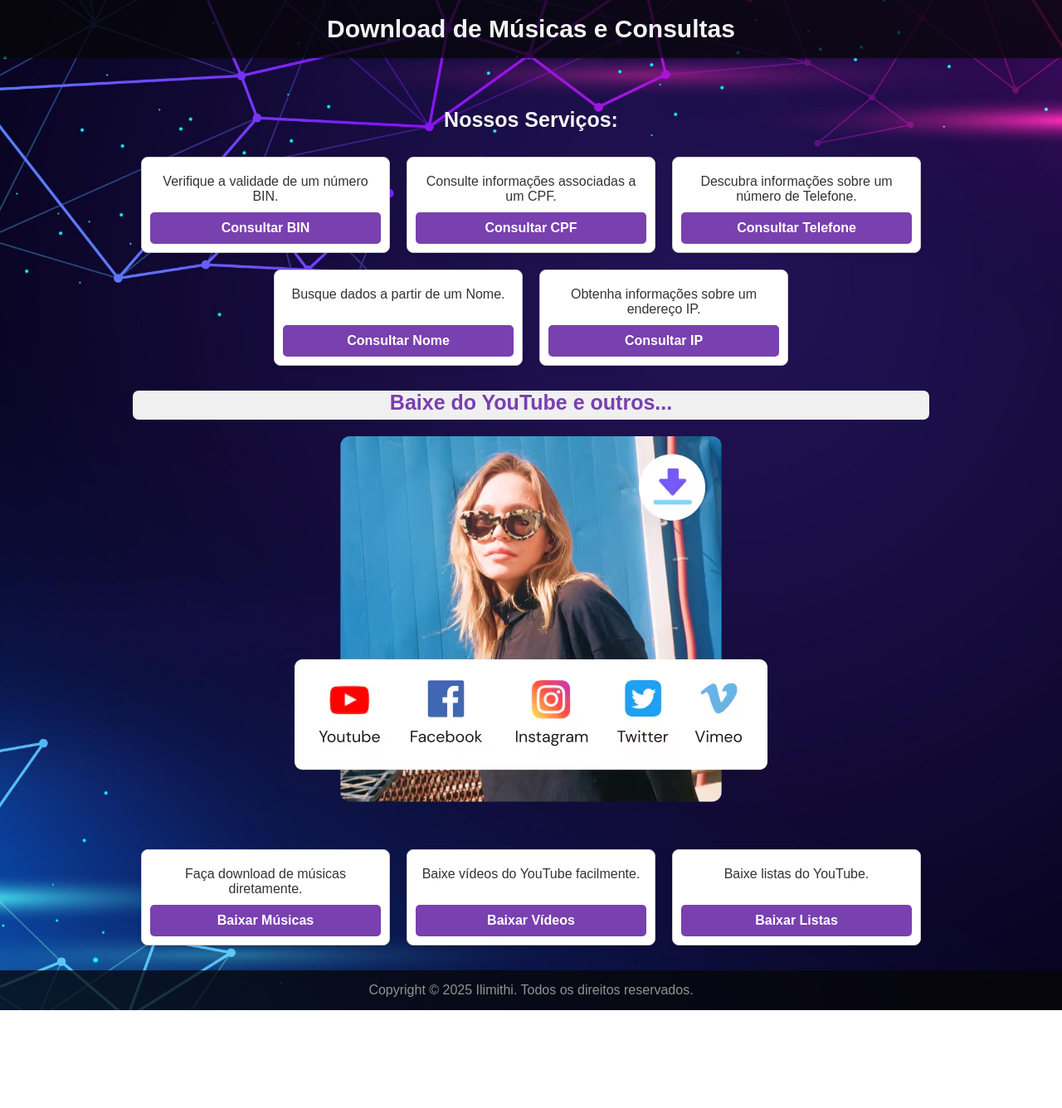
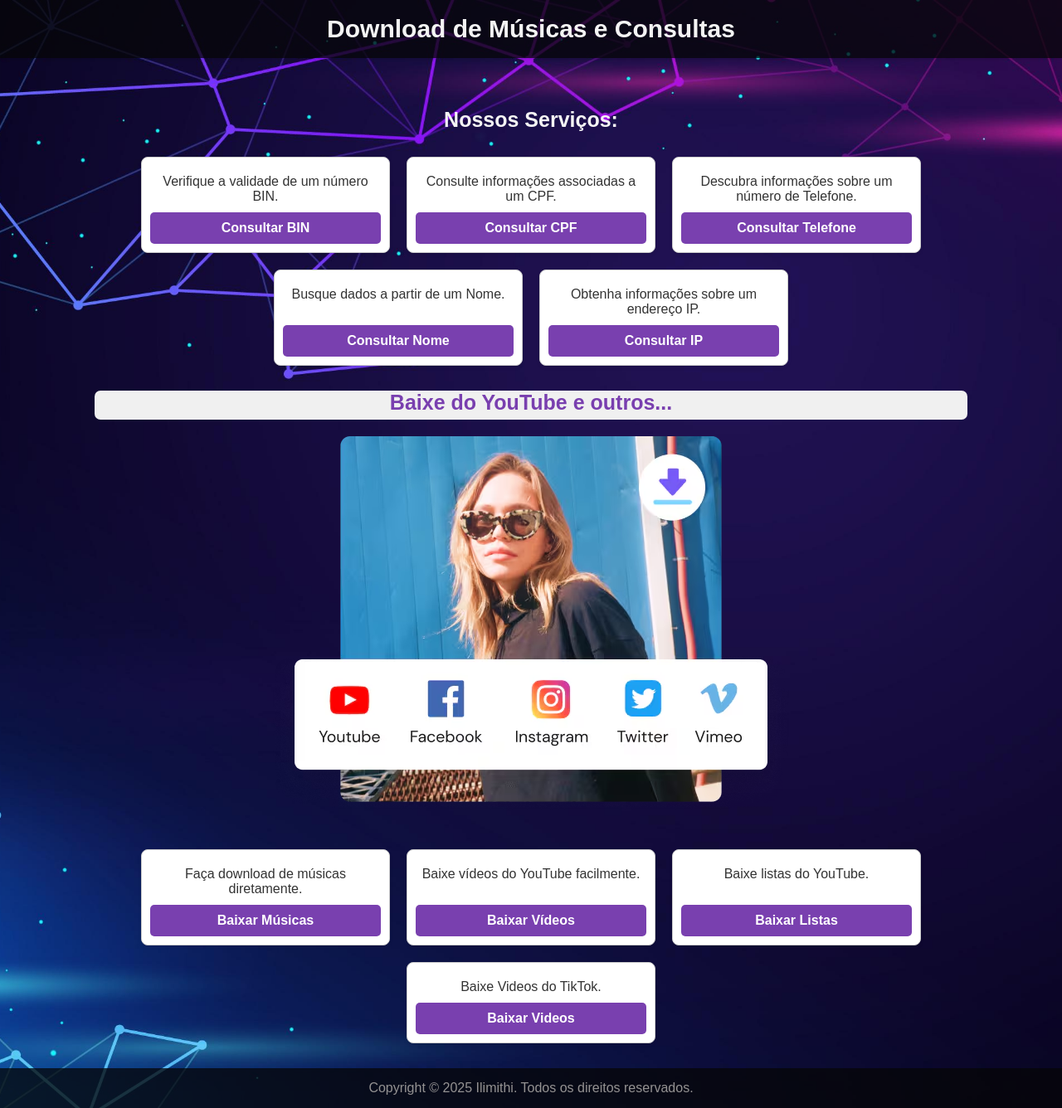
Before and after one commit to ThierliRamos/renderbt, a Flask app: page /main in a window 1280 px wide. Shown: the whole page at 83% size. Before the commit the page ends 1218 px from the top, so only its background shows below. Run offline with Flask 3, Linux system fonts and the light colour scheme; the visitor is signed in with stand-in values (Sample User, id 1).

Commit message:
Update main.html

```diff
--- a/templates/main.html
+++ b/templates/main.html
@@ -242,6 +242,10 @@
                         <p>Baixe listas do YouTube.</p>
                         <button onclick="consultar('Baixar Listas')"><b>Baixar Listas</b></button>
                     </div>
+                    <div class="card">
+                        <p>Baixe Videos do TikTok.</p>
+                        <button onclick="location.href=('/templates/tiktok.html')"><b>Baixar Videos</b></button>
+                    </div>
                 </div>
             </div>
         </section>
```
